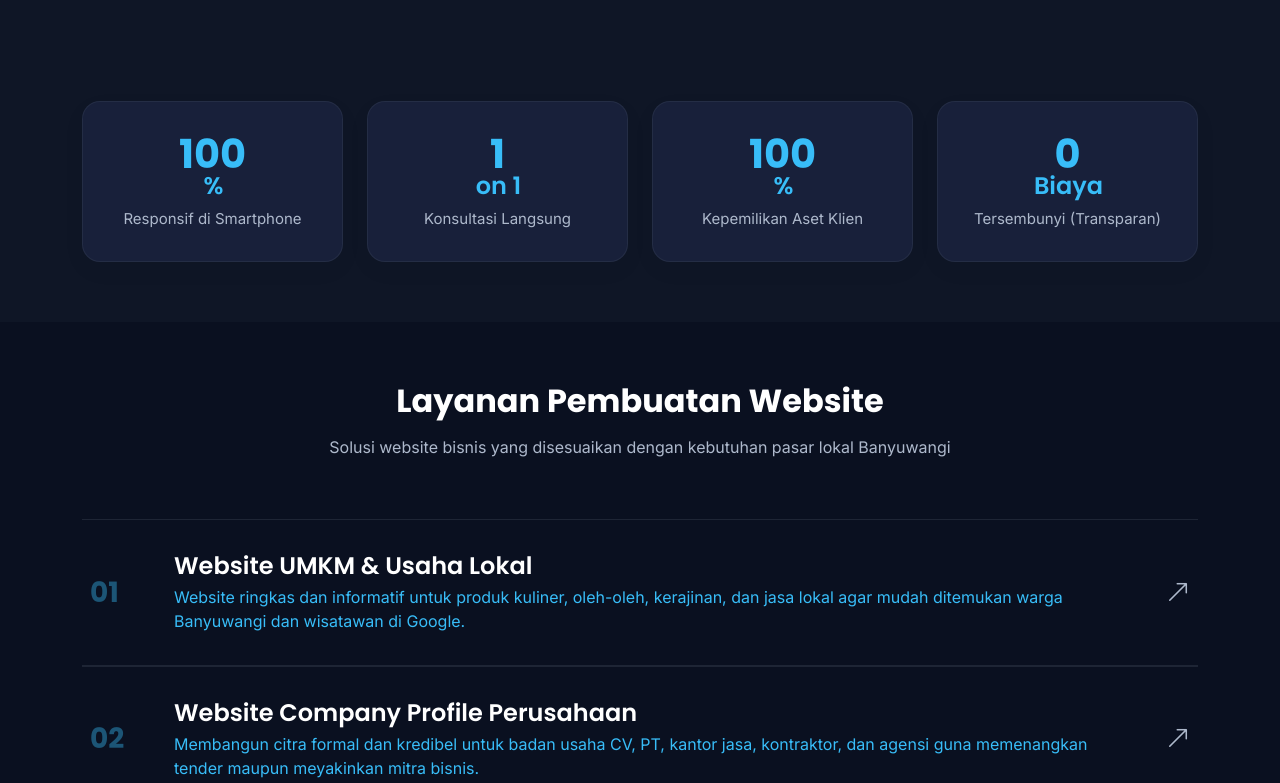
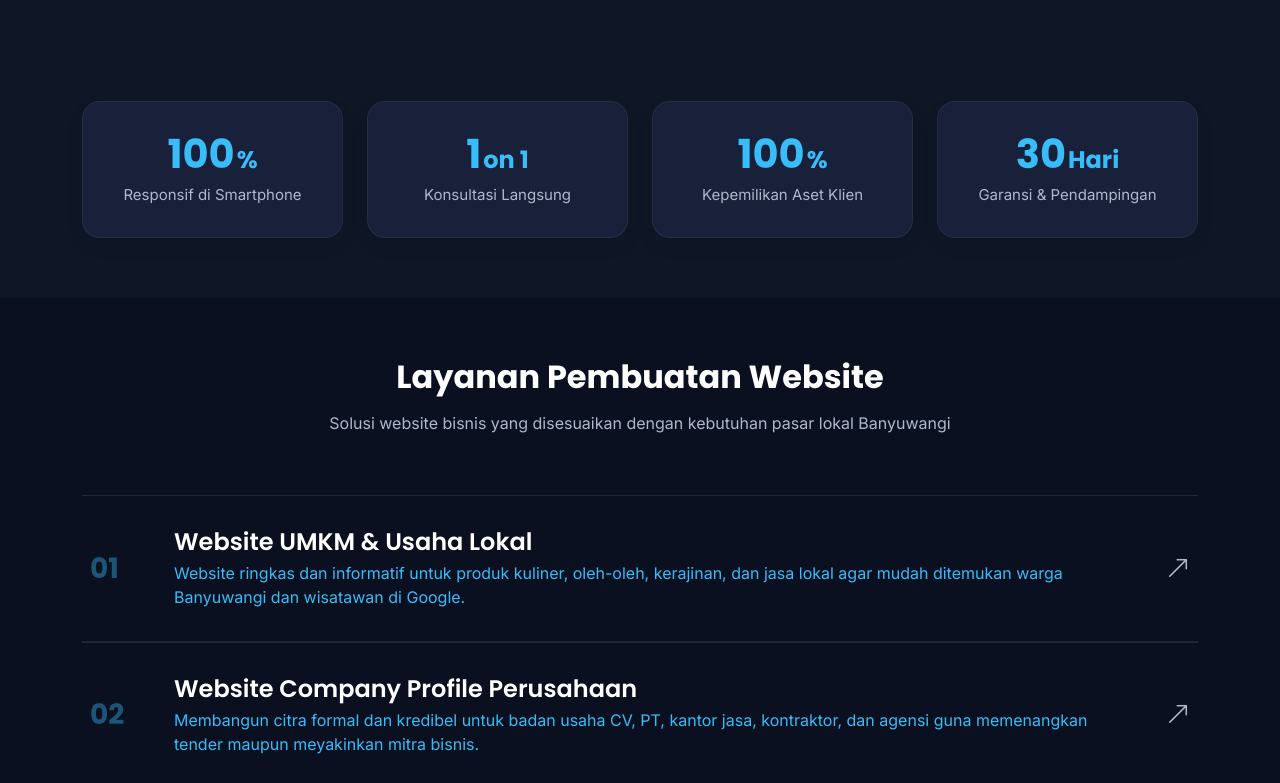
Before and after one commit to erlanggmacademy/Jasa-Web, a plain HTML site: page index.html in a window 1280 px wide. Shown: the part 2410-3193 px from the top of the page. Drawn offline with Linux system fonts and the light colour scheme; a web font is replaced by a local one.

Commit message:
perbaikan index

```diff
--- a/assets/scss/sections/_about.scss
+++ b/assets/scss/sections/_about.scss
@@ -16,26 +16,44 @@
       padding: 32px 16px;
       border-radius: 18px;
       background: var(--surface-color);
-      border: 1px solid color-mix(in srgb, var(--default-color) 8%, transparent);
-      box-shadow: 0 8px 24px rgba(0, 0, 0, 0.04);
+      transition: transform 0.3s ease, border-color 0.3s ease;
+
+      &:hover {
+        transform: translateY(-4px);
+        border-color: color-mix(in srgb, var(--accent-color) 35%, transparent);
+      }
+
+      .counter-number {
+        display: inline-flex;
+        align-items: baseline;
+        justify-content: center;
+        white-space: nowrap;
+        line-height: 1;
+      }
 
       .purecounter,
       .plus {
-        font-size: 44px;
         font-weight: 700;
         font-family: var(--heading-font);
         color: var(--accent-color);
         line-height: 1;
       }
 
+      .purecounter {
+        font-size: 40px;
+      }
+
       .plus {
+        font-size: 24px;
         margin-left: 2px;
+        vertical-align: baseline;
       }
 
       p {
         margin: 10px 0 0;
         font-size: 15px;
         color: var(--default-color);
+        line-height: 1.4;
       }
     }
   }
--- a/index.html
+++ b/index.html
@@ -54,7 +54,7 @@
   <link href="assets/vendor/swiper/swiper-bundle.min.css" rel="stylesheet">
 
   <!-- Main CSS File -->
-  <link href="assets/css/main.css?v=20261005c" rel="stylesheet">
+  <link href="assets/css/main.css?v=20261008" rel="stylesheet">
 
   <!-- Structured Data (JSON-LD) for Organization & WebSite -->
   <script type="application/ld+json">
@@ -463,30 +463,38 @@
         <div class="row g-3 g-lg-4 counters mt-4" data-aos="fade-up" data-aos-delay="200">
           <div class="col-lg-3 col-6 d-flex">
             <div class="counter w-100">
+              <div class="counter-number">
                 <span data-purecounter-start="0" data-purecounter-end="100" data-purecounter-duration="1"
                   class="purecounter">100</span><span class="plus">%</span>
+              </div>
               <p>Responsif di Smartphone</p>
             </div>
           </div>
           <div class="col-lg-3 col-6 d-flex">
             <div class="counter w-100">
+              <div class="counter-number">
                 <span data-purecounter-start="0" data-purecounter-end="1" data-purecounter-duration="1"
                   class="purecounter">1</span><span class="plus"> on 1</span>
+              </div>
               <p>Konsultasi Langsung</p>
             </div>
           </div>
           <div class="col-lg-3 col-6 d-flex">
             <div class="counter w-100">
+              <div class="counter-number">
                 <span data-purecounter-start="0" data-purecounter-end="100" data-purecounter-duration="1"
                   class="purecounter">100</span><span class="plus">%</span>
+              </div>
               <p>Kepemilikan Aset Klien</p>
             </div>
           </div>
           <div class="col-lg-3 col-6 d-flex">
             <div class="counter w-100">
-              <span data-purecounter-start="0" data-purecounter-end="0" data-purecounter-duration="1"
-                class="purecounter">0</span><span class="plus"> Biaya</span>
-              <p>Tersembunyi (Transparan)</p>
+              <div class="counter-number">
+                <span data-purecounter-start="0" data-purecounter-end="30" data-purecounter-duration="1"
+                  class="purecounter">30</span><span class="plus"> Hari</span>
+              </div>
+              <p>Garansi &amp; Pendampingan</p>
             </div>
           </div>
         </div>
```
Also changed, not shown: assets/css/main.css, assets/css/main.min.css. Lines whose indentation alone changed are shown as unchanged.
